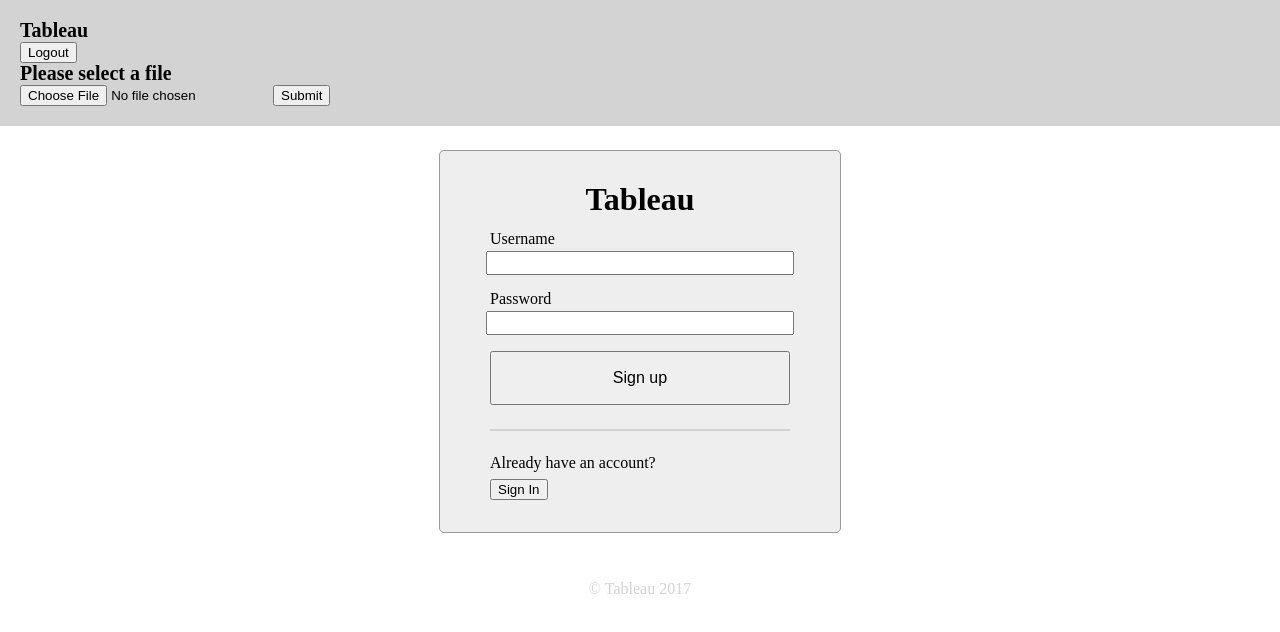
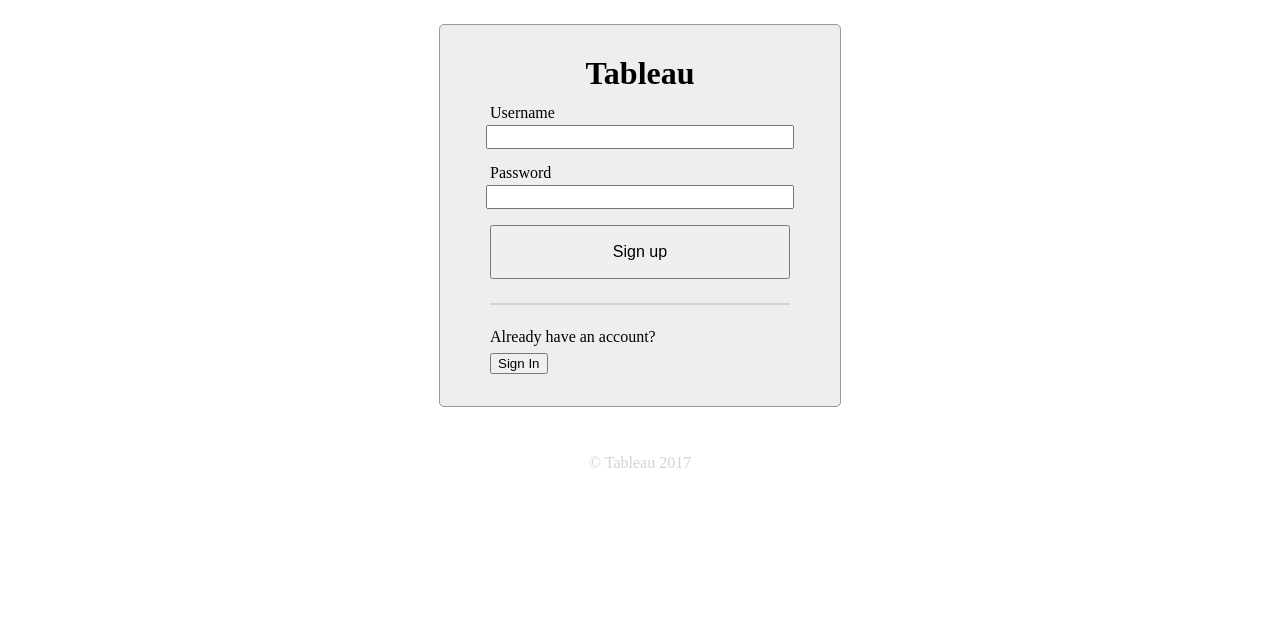
Before and after one commit to tableau-app/app, a React (Create React App) app: page / in a window 1280 px wide. Shown: the top 632 px of the page. Built offline with nearby package versions, Linux system fonts and the light colour scheme.

Commit message:
make nav only appear in feed view

```diff
--- a/src/App.js
+++ b/src/App.js
@@ -39,7 +39,6 @@
     return (
       <Router>
         <div>
-          <Nav />
           <main>
             {Routes}
           </main>
--- a/src/components/Feed.js
+++ b/src/components/Feed.js
@@ -4,6 +4,7 @@
 import { request } from '../api/request';
 import GalleryCard from './GalleryCard';
 import ThumbnailCard from './ThumbnailCard';
+import Nav from './Nav';
 
 class Feed extends Component {
   constructor(props) {
@@ -24,6 +25,7 @@
     const { posts } = this.state;
     return (
       <div>
+        <Nav />
         {posts.map(post => (
           <GalleryCard key={post._id} user={user} post={post} />
         ))}
--- a/src/components/Nav.js
+++ b/src/components/Nav.js
@@ -15,6 +15,10 @@
   font-weight: bold;
 `;
 
+const Span = styled.span`
+  float: right;
+`;
+
 const WelcomeGreeting = ({ name }) => (
   <p> {name} <Link to="/feed"></Link></p>
 );
@@ -25,7 +29,7 @@
     <Headroom>
       <Div className="App-header">
         <h2>Tableau</h2>
-        <Logout />
+        <Span><Logout /></Span>
         {user ? <WelcomeGreeting name={user.username} /> : <Redirect to="/" />}
         <Upload />
       </Div>
```
